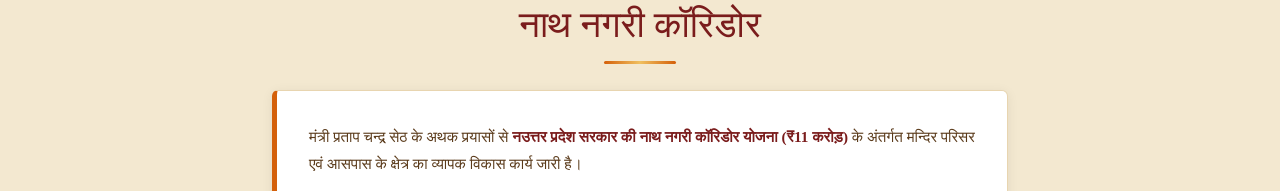
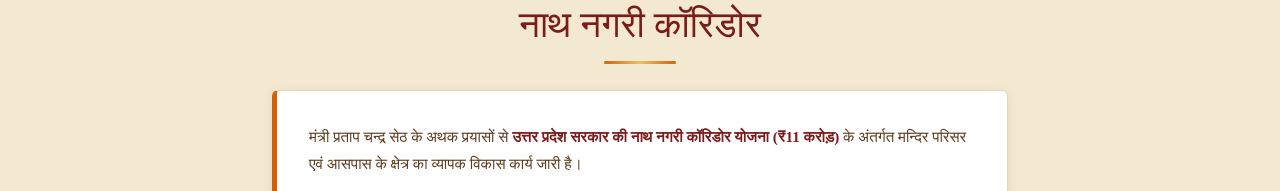
Before and after one commit to Deep9058/trivatinath, a website: page public/additions.html in a window 1280 px wide. Shown: the part 2820-3011 px from the top of the page. Drawn offline with nearby package versions, Linux system fonts and the light colour scheme; a web font is replaced by a local one.

Commit message:
Correct spelling of 'उत्तर' in additions.html

```diff
--- a/public/additions.html
+++ b/public/additions.html
@@ -188,7 +188,7 @@
         <h2 class="section-title">नाथ नगरी कॉरिडोर</h2>
         <div class="gold-rule"></div>
         <div style="background:#fff; border:1px solid #e8d5b0; border-left:5px solid var(--saffron); border-radius:var(--radius); padding:2rem; text-align:left; box-shadow:var(--shadow-sm);">
-          <p style="font-size:.95rem; color:var(--text-mid);">मंत्री प्रताप चन्द्र सेठ के अथक प्रयासों से <strong style="color:var(--maroon);">नउत्तर प्रदेश सरकार की नाथ नगरी कॉरिडोर योजना (₹11 करोड़) </strong> के अंतर्गत मन्दिर परिसर एवं आसपास के क्षेत्र का व्यापक विकास कार्य जारी है।</p>
+          <p style="font-size:.95rem; color:var(--text-mid);">मंत्री प्रताप चन्द्र सेठ के अथक प्रयासों से <strong style="color:var(--maroon);">उत्तर प्रदेश सरकार की नाथ नगरी कॉरिडोर योजना (₹11 करोड़) </strong> के अंतर्गत मन्दिर परिसर एवं आसपास के क्षेत्र का व्यापक विकास कार्य जारी है।</p>
           <ul class="feature-list mt-3">
             <li>विशाल एवं अत्याधुनिक सुविधाओं से युक्त सत्संग भवन एवं सामुदायिक प्रसारण केंद्र आदि सुविधाएं</li>
             <li>परिसर का आधुनिक सुविधाओं सहित सौंदर्यीकरण</li>
```
